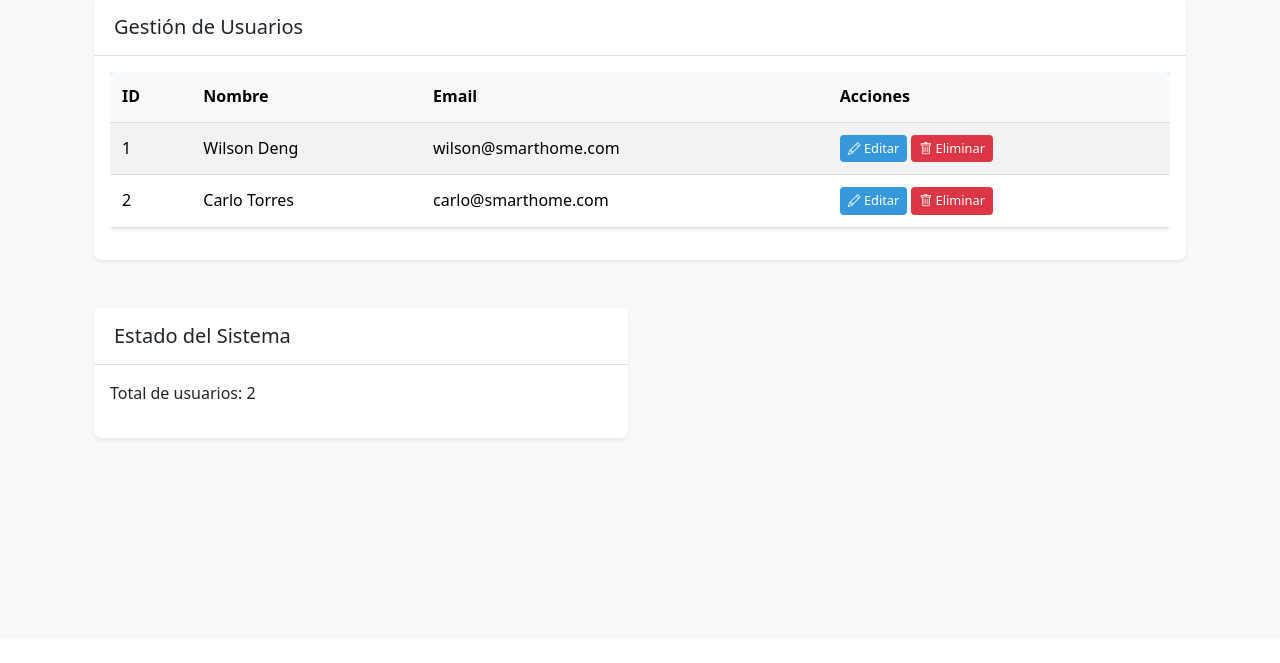
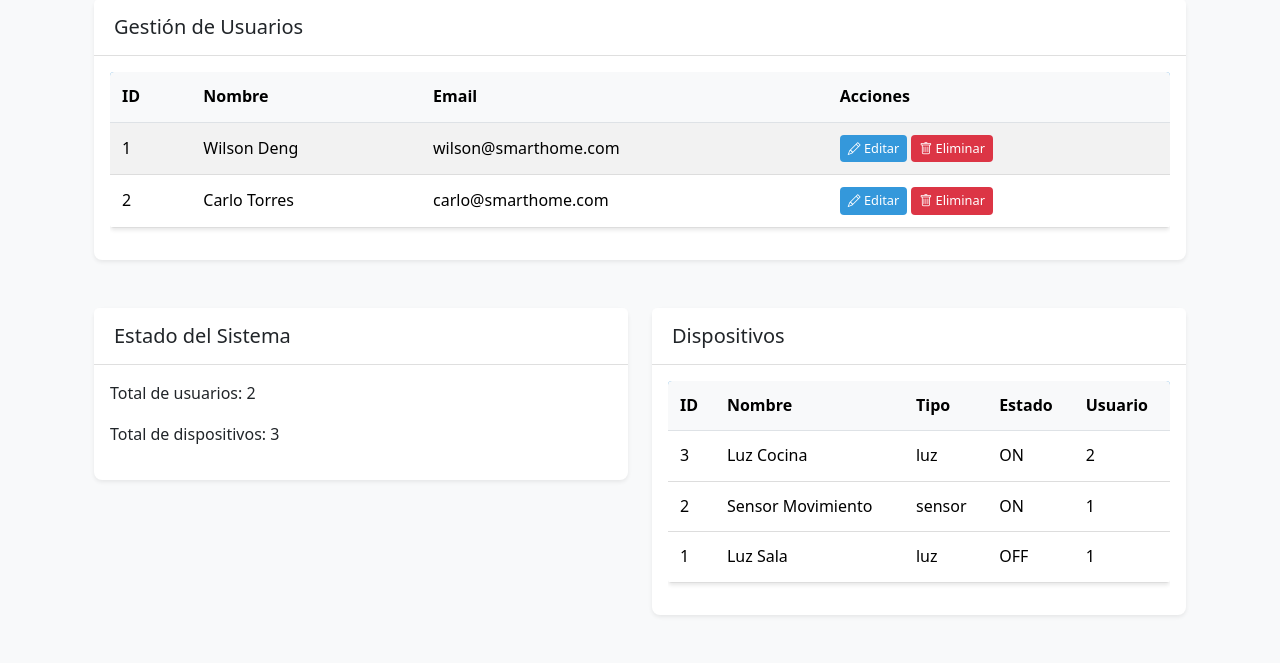
Before and after one commit to wilsondengfeng/proyecto_icc, a Flask app: page /admin in a window 1280 px wide. Shown: the part 161-824 px from the top of the page. Before the commit the page ends 800 px from the top, so only its background shows below. Run offline with Flask 3, Linux system fonts and the light colour scheme; the visitor is signed in with stand-in values (Sample User, id 1); data comes from the database, SQL or seed files in the repository.

Commit message:
wilson parte 2

```diff
--- a/Codigo proyecto/app/__init__.py
+++ b/Codigo proyecto/app/__init__.py
@@ -8,7 +8,9 @@ def create_app():
     # Rutas
     from app.controllers.auth_controller import bp as auth_bp
     from app.controllers.usuarios_controller import bp as usuarios_bp
+    from app.controllers.dispositivos_controller import bp as dispositivos_bp
 
     app.register_blueprint(auth_bp)                      # /login
     app.register_blueprint(usuarios_bp, url_prefix="/usuarios")
+    app.register_blueprint(dispositivos_bp, url_prefix="/dispositivos")
     return app
--- a/Codigo proyecto/app/controllers/auth_controller.py
+++ b/Codigo proyecto/app/controllers/auth_controller.py
@@ -1,9 +1,11 @@
 from flask import Blueprint, render_template, request, redirect, url_for, flash, session
 from app.services.auth_service import AuthService
+from app.services.dispositivo_service import DispositivoService
 from functools import wraps
 
 bp = Blueprint("auth", __name__)
 auth_service = AuthService()
+disp_service = DispositivoService()
 
 def login_required(view):
     @wraps(view)
@@ -56,7 +58,8 @@ def logout():
 @admin_required
 def admin_dashboard():
     users = auth_service.listar_usuarios()
-    return render_template("admin/dashboard.html", users=users)
+    dispositivos = disp_service.listar_todos()
+    return render_template("admin/dashboard.html", users=users, dispositivos=dispositivos)
 
 @bp.route("/dashboard")
 @login_required
--- /dev/null
+++ b/Codigo proyecto/app/models/dispositivo.py
@@ -0,0 +1,28 @@
+class Dispositivo:
+    def __init__(self, id=None, nombre=None, tipo=None, estado=False, usuario_id=None):
+        self.id = id
+        self.nombre = nombre
+        self.tipo = tipo
+        self.estado = bool(estado)
+        self.usuario_id = usuario_id
+
+    def to_dict(self):
+        return {
+            "id": self.id,
+            "nombre": self.nombre,
+            "tipo": self.tipo,
+            "estado": self.estado,
+            "usuario_id": self.usuario_id,
+        }
+
+    @staticmethod
+    def from_dict(data: dict):
+        if not data:
+            return None
+        return Dispositivo(
+            id=data.get("id"),
+            nombre=data.get("nombre"),
+            tipo=data.get("tipo"),
+            estado=data.get("estado"),
+            usuario_id=data.get("usuario_id"),
+        )
--- /dev/null
+++ b/Codigo proyecto/app/repositories/dispositivo_repository.py
@@ -0,0 +1,96 @@
+import pymysql
+from flask import current_app
+from app.models.dispositivo import Dispositivo
+
+
+class DispositivoRepository:
+    def _get_connection(self):
+        return pymysql.connect(
+            host=current_app.config["MYSQL_HOST"],
+            user=current_app.config["MYSQL_USER"],
+            password=current_app.config["MYSQL_PASSWORD"],
+            database=current_app.config["MYSQL_DB"],
+            port=current_app.config["MYSQL_PORT"],
+            cursorclass=pymysql.cursors.DictCursor,
+        )
+
+    def obtener_todos(self):
+        con = self._get_connection()
+        try:
+            with con.cursor() as cur:
+                cur.execute("SELECT id, nombre, tipo, estado, usuario_id FROM dispositivos ORDER BY id DESC")
+                rows = cur.fetchall()
+                return [Dispositivo.from_dict(r) for r in rows]
+        finally:
+            con.close()
+
+    def obtener_por_id(self, dispositivo_id: int):
+        con = self._get_connection()
+        try:
+            with con.cursor() as cur:
+                cur.execute("SELECT id, nombre, tipo, estado, usuario_id FROM dispositivos WHERE id = %s", (dispositivo_id,))
+                row = cur.fetchone()
+                return Dispositivo.from_dict(row) if row else None
+        finally:
+            con.close()
+
+    def obtener_por_usuario(self, usuario_id: int):
+        con = self._get_connection()
+        try:
+            with con.cursor() as cur:
+                cur.execute("SELECT id, nombre, tipo, estado, usuario_id FROM dispositivos WHERE usuario_id = %s ORDER BY id DESC", (usuario_id,))
+                rows = cur.fetchall()
+                return [Dispositivo.from_dict(r) for r in rows]
+        finally:
+            con.close()
+
+    def crear(self, dispositivo: Dispositivo):
+        con = self._get_connection()
+        try:
+            with con.cursor() as cur:
+                cur.execute(
+                    "INSERT INTO dispositivos (nombre, tipo, estado, usuario_id) VALUES (%s, %s, %s, %s)",
+                    (dispositivo.nombre, dispositivo.tipo, int(dispositivo.estado), dispositivo.usuario_id),
+                )
+                con.commit()
+                return cur.lastrowid
+        finally:
+            con.close()
+
+    def actualizar(self, dispositivo: Dispositivo):
+        con = self._get_connection()
+        try:
+            with con.cursor() as cur:
+                cur.execute(
+                    "UPDATE dispositivos SET nombre=%s, tipo=%s, estado=%s, usuario_id=%s WHERE id=%s",
+                    (dispositivo.nombre, dispositivo.tipo, int(dispositivo.estado), dispositivo.usuario_id, dispositivo.id),
+                )
+                con.commit()
+                return cur.rowcount > 0
+        finally:
+            con.close()
+
+    def eliminar(self, dispositivo_id: int):
+        con = self._get_connection()
+        try:
+            with con.cursor() as cur:
+                cur.execute("DELETE FROM dispositivos WHERE id = %s", (dispositivo_id,))
+                con.commit()
+                return cur.rowcount > 0
+        finally:
+            con.close()
+
+    def toggle_estado(self, dispositivo_id: int):
+        con = self._get_connection()
+        try:
+            with con.cursor() as cur:
+                cur.execute("SELECT estado FROM dispositivos WHERE id = %s", (dispositivo_id,))
+                row = cur.fetchone()
+                if not row:
+                    return None
+                nuevo = 0 if row.get("estado") else 1
+                cur.execute("UPDATE dispositivos SET estado = %s WHERE id = %s", (nuevo, dispositivo_id))
+                con.commit()
+                return bool(nuevo)
+        finally:
+            con.close()
--- /dev/null
+++ b/Codigo proyecto/app/services/dispositivo_service.py
@@ -0,0 +1,29 @@
+from app.repositories.dispositivo_repository import DispositivoRepository
+from app.models.dispositivo import Dispositivo
+
+
+class DispositivoService:
+    def __init__(self):
+        self.repo = DispositivoRepository()
+
+    def listar_todos(self):
+        return self.repo.obtener_todos()
+
+    def obtener(self, dispositivo_id: int):
+        return self.repo.obtener_por_id(dispositivo_id)
+
+    def listar_por_usuario(self, usuario_id: int):
+        return self.repo.obtener_por_usuario(usuario_id)
+
+    def crear(self, nombre: str, tipo: str, usuario_id: int = None):
+        d = Dispositivo(nombre=nombre, tipo=tipo, estado=False, usuario_id=usuario_id)
+        return self.repo.crear(d)
+
+    def actualizar(self, dispositivo: Dispositivo):
+        return self.repo.actualizar(dispositivo)
+
+    def eliminar(self, dispositivo_id: int):
+        return self.repo.eliminar(dispositivo_id)
+
+    def toggle_estado(self, dispositivo_id: int):
+        return self.repo.toggle_estado(dispositivo_id)
--- a/Codigo proyecto/app/static/css/style.css
+++ b/Codigo proyecto/app/static/css/style.css
@@ -134,11 +134,6 @@ body {
     .btn:last-child {
         margin-bottom: 0;
     }
-}
-    color: white;
-    padding: 1rem 0;
-    margin-bottom: 2rem;
-    box-shadow: 0 2px 4px rgba(0,0,0,0.1);
 }
 
 .navbar .container {
--- a/Codigo proyecto/app/templates/admin/dashboard.html
+++ b/Codigo proyecto/app/templates/admin/dashboard.html
@@ -56,7 +56,45 @@
                 </div>
                 <div class="card-body">
                     <p>Total de usuarios: {{ users|length }}</p>
+                    <p>Total de dispositivos: {{ dispositivos|length if dispositivos is defined else 0 }}</p>
                     <!-- Aquí puedes agregar más estadísticas -->
+                </div>
+            </div>
+        </div>
+        <div class="col-md-6">
+            <div class="card">
+                <div class="card-header">
+                    <h5 class="card-title mb-0">Dispositivos</h5>
+                </div>
+                <div class="card-body">
+                    <div class="table-responsive">
+                        <table class="table table-sm">
+                            <thead>
+                                <tr>
+                                    <th>ID</th>
+                                    <th>Nombre</th>
+                                    <th>Tipo</th>
+                                    <th>Estado</th>
+                                    <th>Usuario</th>
+                                </tr>
+                            </thead>
+                            <tbody>
+                                {% if dispositivos is defined and dispositivos %}
+                                    {% for d in dispositivos %}
+                                    <tr>
+                                        <td>{{ d.id }}</td>
+                                        <td>{{ d.nombre }}</td>
+                                        <td>{{ d.tipo }}</td>
+                                        <td>{{ 'ON' if d.estado else 'OFF' }}</td>
+                                        <td>{{ d.usuario_id or '-' }}</td>
+                                    </tr>
+                                    {% endfor %}
+                                {% else %}
+                                    <tr><td colspan="5" class="text-center">No hay dispositivos registrados.</td></tr>
+                                {% endif %}
+                            </tbody>
+                        </table>
+                    </div>
                 </div>
             </div>
         </div>
```
Also changed, not shown: Codigo proyecto/app/controllers/dispositivos_controller.py (added, +70 -0 lines), Codigo proyecto/app/templates/dispositivos/form.html (added, +40 -0 lines), Codigo proyecto/app/templates/dispositivos/index.html (added, +57 -0 lines).
